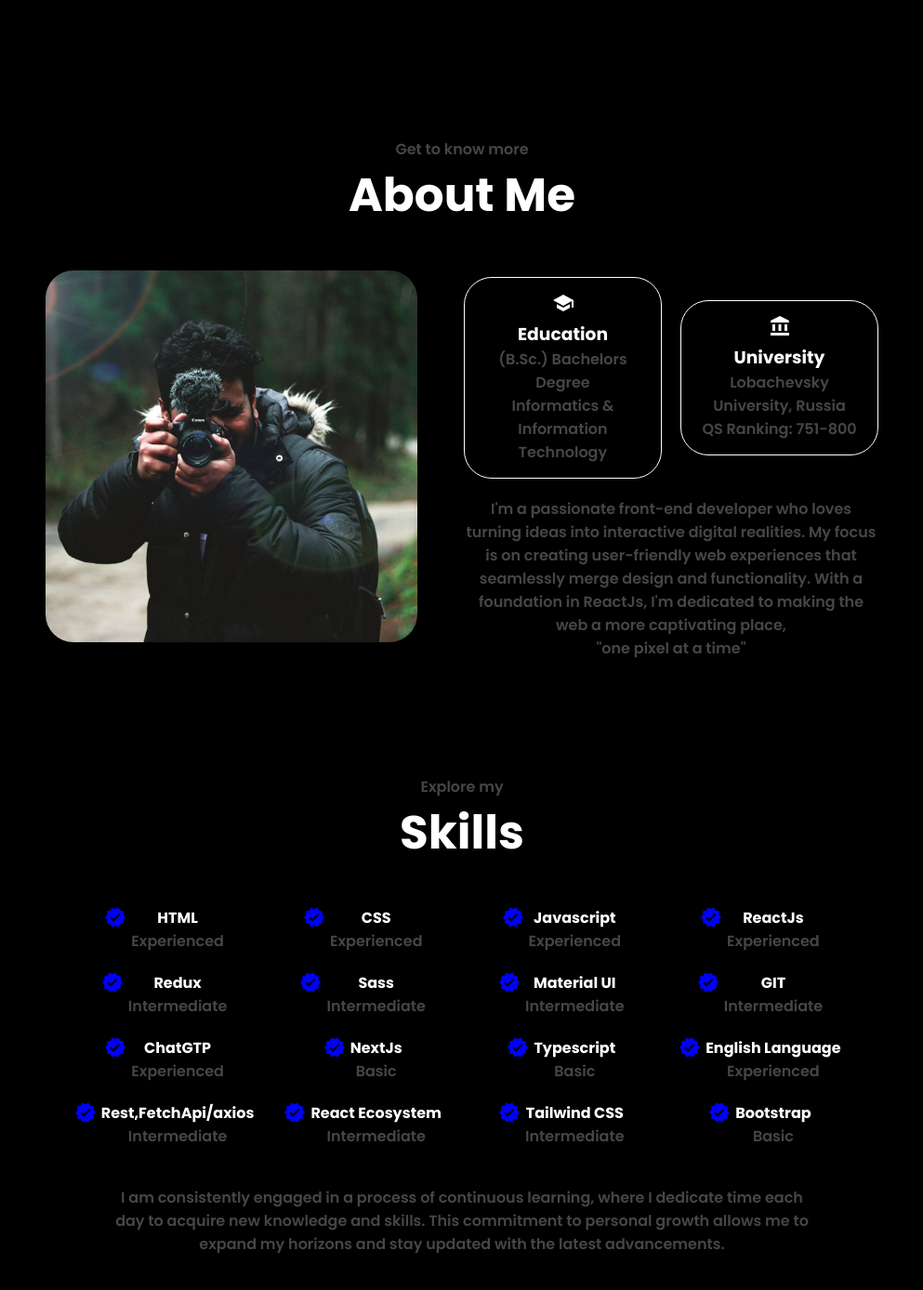
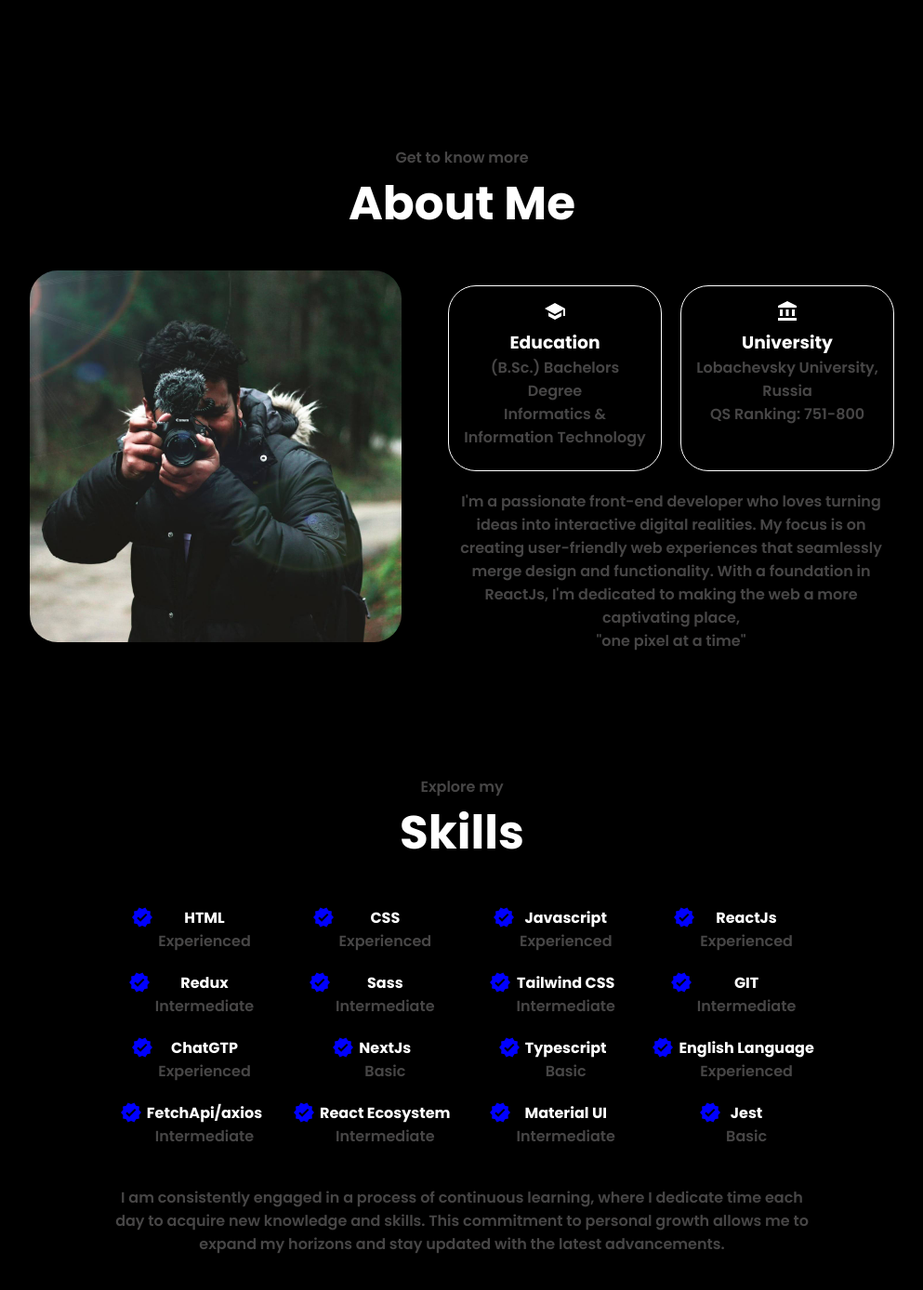
Before and after one commit to shimantodevjs/Portfolio, a React (Vite) app: page / in a window 1280 px wide. Shown: the part 886-2274 px from the top of the page at 93% size, without its empty margins (143-1136 px from the left). Built offline with nearby package versions, Linux system fonts and the light colour scheme.

Commit message:
minor fix in nav,about,skill section

```diff
--- a/package.json
+++ b/package.json
@@ -14,7 +14,7 @@
     "@emotion/react": "^11.11.1",
     "@emotion/styled": "^11.11.0",
     "@mui/icons-material": "^5.14.6",
-    "@mui/material": "^5.14.6",
+    "@mui/material": "^5.14.20",
     "emailjs-com": "^3.2.0",
     "react": "^18.2.0",
     "react-dom": "^18.2.0",
--- a/src/Components/About/About.jsx
+++ b/src/Components/About/About.jsx
@@ -1,7 +1,7 @@
 import './About.scss'
 import SchoolIcon from '@mui/icons-material/School';
 import AccountBalanceIcon from '@mui/icons-material/AccountBalance';
-// import { Link } from 'react-router-dom';
+
 
 const About = () => {
 
--- a/src/Components/About/About.scss
+++ b/src/Components/About/About.scss
@@ -44,14 +44,18 @@
 
                 .wrapper{
 
-                    display:grid;
-                    grid-template-columns: repeat(2,1fr);
+                    display:flex;
+                    justify-content:center;
                     gap: 20px;
+                    align-items: center;
+                    flex-direction: row;
 
                 }
 
                 .educationSection{
                     border: 1px solid #fff;
+                    height: 200px;
+                    width: 230px;
                     border-radius: 30px;
                     padding: 15px;
                     cursor: pointer;
@@ -101,6 +105,13 @@
                 .container{
                      flex-direction: column;
 
+                     .right{
+
+                        .wrapper{
+                            flex-direction: column;
+                        }
+                     }
+
                 }
             }
          }
--- a/src/Components/Navbar/Navbar.jsx
+++ b/src/Components/Navbar/Navbar.jsx
@@ -31,21 +31,22 @@ const Navbar = () => {
                 smooth={true}
                 duration={500}
                 className='link'
+                onClick={menuOpen ? handleMenuToggle : ""}
                 >
             Nahid Hasan
           </Link>
         </div>
         <div className={menuOpen ? 'left-mobile open' : 'left'}>
-          <Link to='about' smooth={true} duration={500}  className='link'>
+          <Link to='about' smooth={true} duration={500}  className='link' onClick={     menuOpen ? handleMenuToggle : ""}>
             About
           </Link>
-          <Link to='skills' smooth={true} duration={500} offset={-50} className='link'>
+          <Link to='skills' smooth={true} duration={500} offset={-50} className='link' onClick={menuOpen ? handleMenuToggle : ""}>
             Skills
           </Link>
-          <Link to='projects' smooth={true} duration={500} offset={-50} className='link'>
+          <Link to='projects' smooth={true} duration={500} offset={-50} className='link' onClick={menuOpen ? handleMenuToggle : ""}>
             Projects
           </Link>
-          <Link to='contact' smooth={true} duration={500} offset={-50} className='link'>
+          <Link to='contact' smooth={true} duration={500} offset={-50} className='link' onClick={menuOpen ? handleMenuToggle : ""}>
             Contacts
           </Link>
         </div>
--- a/src/Components/Navbar/Navbar.scss
+++ b/src/Components/Navbar/Navbar.scss
@@ -59,42 +59,36 @@
                 width: 100%;
 
                  .left {
-                    opacity: 0;
                     visibility: hidden;
+                    transition: width 0.5s ease-out;
                     width: 0;
-                        overflow: hidden;
-                        transition: opacity 0.5s ease, width 0.5s ease;
+                    position: absolute;
+                    top: 80px;
                  }
 
                  .left-mobile {
                     position: absolute;
-                     display: block;
                     height: 100vh;
-                     top: 0px;
+                    top: 80px;
                     right: 0px;
-                     transition: all 0.5s ease-out;
-                     width: 180px;
                     z-index: 1;
-                     background-color: #302c2c;
+                    background-color: #463e3e;
                     display: flex;
                     align-items: center;
                     flex-direction: column;
                     gap: 40px;
                     font-size: 20px;
-                    padding: 20px;
-                    box-shadow: 0 0 20px rgba(0, 0, 0, 0.1);
                     opacity: 0.9;
                     padding-top: 100px;
-                    visibility: visible;
-                    width: 200px;
-                    transition: opacity 0.5s ease, width 0.5s ease;
+
+
+                    &.open {
+                        width: 100%;
+                        transition: width 0.5s ease-out
+                    }
                  }
 
-                .left-mobile.open {
-                    width: 150px;
-                    transition: width 0.5s ease;
 
-                 }
 
                  .menu {
                      display: flex;
@@ -112,8 +106,8 @@
                  }
 
                  .right {
-                         font-size: 20px !important;
-                         margin-left: 10px;
+                         font-size: 24px !important;
+                         margin-left: 20px;
                  }
 
              }
--- a/src/Components/Skills/Skills.jsx
+++ b/src/Components/Skills/Skills.jsx
@@ -54,7 +54,7 @@ const Skills = () => {
             <div className="skill">
                <VerifiedIcon style={{ color: 'blue' }} />
                <div className="skillInfo">
-                  <h4>Material UI</h4>
+                  <h4>Tailwind CSS</h4>
                   <p>Intermediate</p>
                </div>
             </div>
@@ -96,7 +96,7 @@ const Skills = () => {
             <div className="skill">
                <VerifiedIcon style={{ color: 'blue' }} />
                <div className="skillInfo">
-                  <h4>Rest,FetchApi/axios</h4>
+                  <h4>FetchApi/axios</h4>
                   <p>Intermediate</p>
                </div>
             </div>
@@ -110,14 +110,14 @@ const Skills = () => {
             <div className="skill">
                <VerifiedIcon style={{ color: 'blue' }} />
                <div className="skillInfo">
-                  <h4>Tailwind CSS</h4>
+                  <h4>Material UI</h4>
                   <p>Intermediate</p>
                </div>
             </div>
             <div className="skill">
                <VerifiedIcon style={{ color: 'blue' }} />
                <div className="skillInfo">
-                  <h4>Bootstrap</h4>
+                  <h4>Jest</h4>
                   <p>Basic</p>
                </div>
             </div>
```
Also changed, not shown: 1 other file (tests, documents, lock files or other folders). Lines whose indentation alone changed are shown as unchanged.
